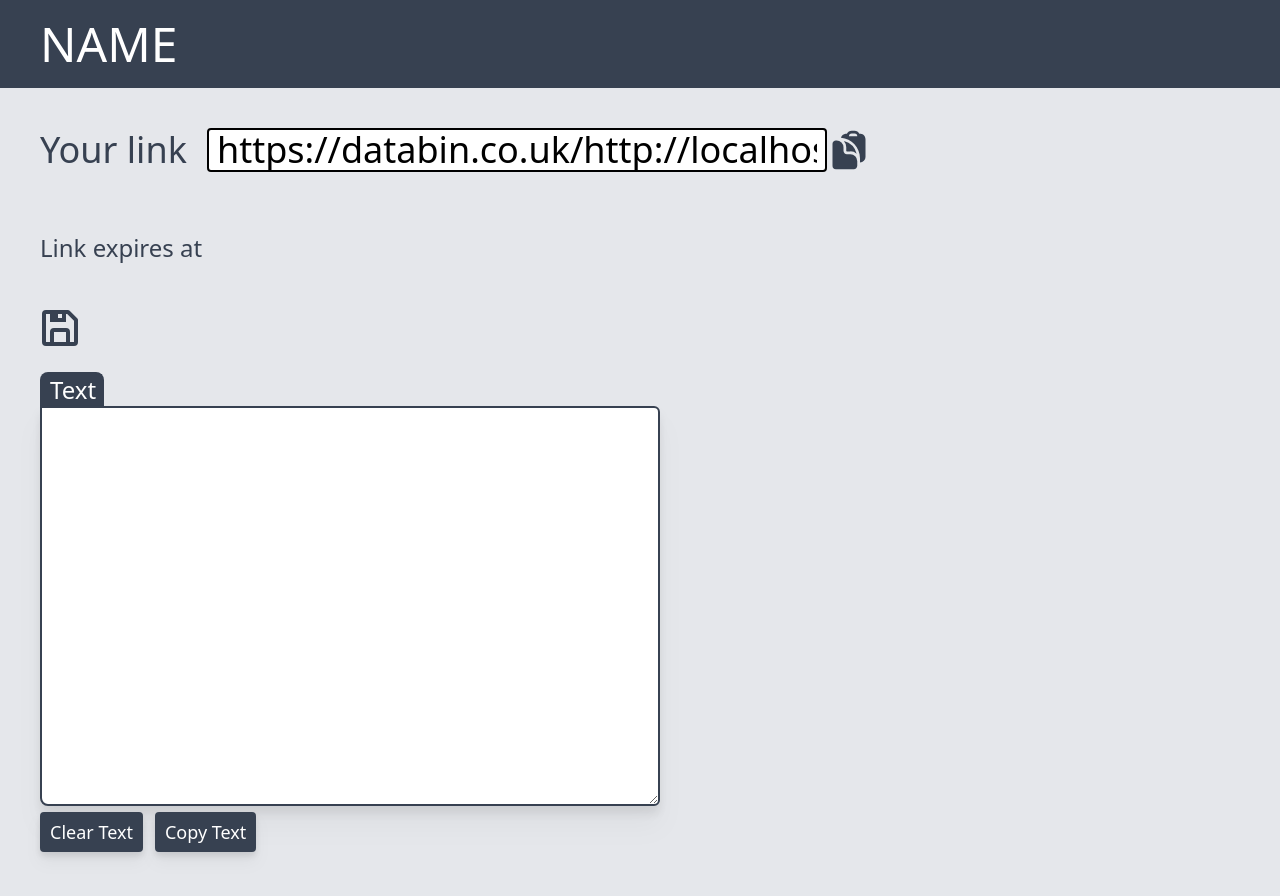
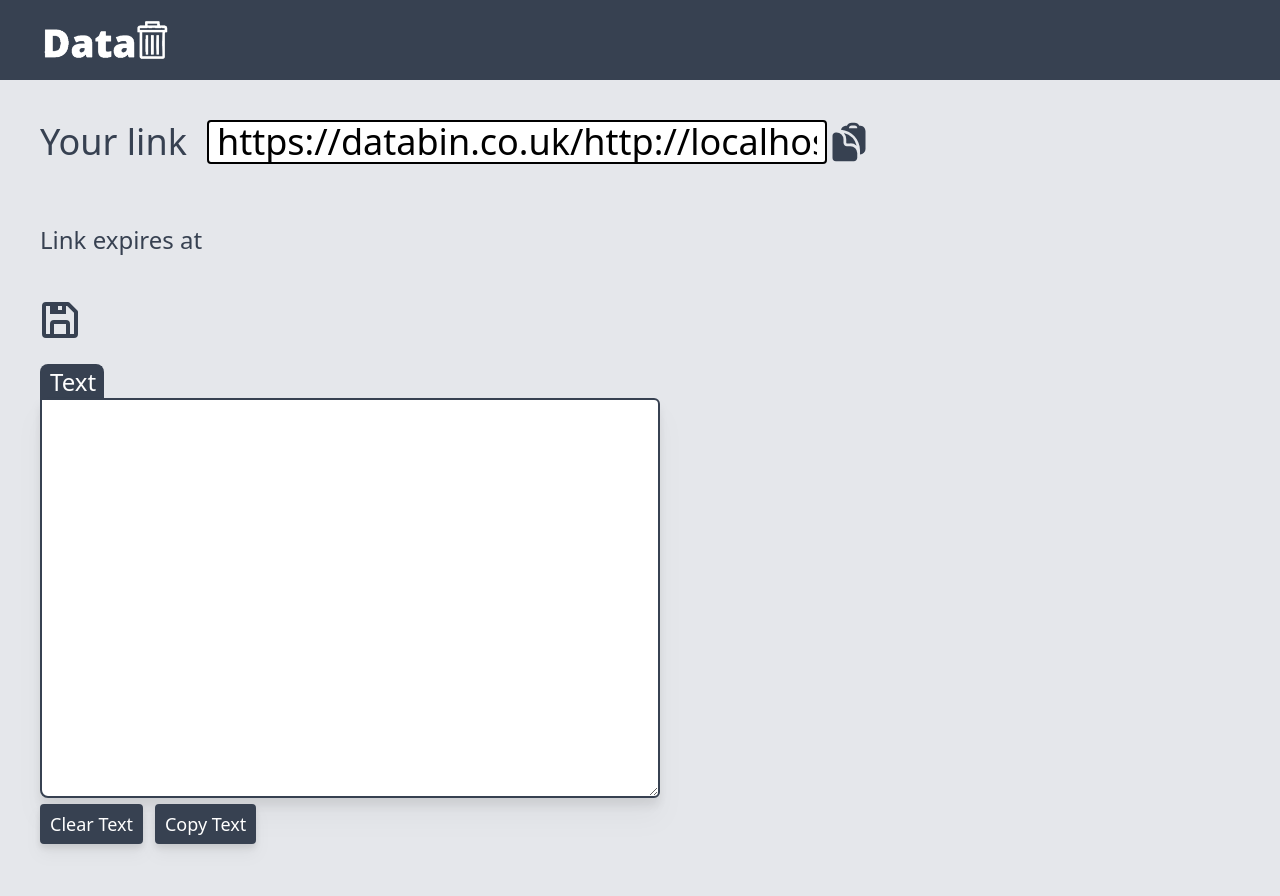
Before and after one commit to cemratip/Data-Bin-Frontend, a React (Create React App) app: page /1 in a window 1280 px wide. Shown: the top 896 px of the page. Built offline with nearby package versions, Linux system fonts and the light colour scheme; no server answers.

Commit message:
added logo to header

```diff
--- a/src/ExistingLink.js
+++ b/src/ExistingLink.js
@@ -1,6 +1,7 @@
 import './page.css';
 import {ClipboardDocumentCheckIcon, ClipboardDocumentIcon, EyeIcon} from '@heroicons/react/24/solid';
 import { EyeSlashIcon } from '@heroicons/react/24/solid';
+import logo from './logo.png';
 import React, {useEffect, useState} from "react";
 import axios from 'axios';
 import {BiSave} from "react-icons/bi";
@@ -111,7 +112,9 @@ export default function ExistingLink() {
 
     return (
         <div className='text-gray-700 bg-gray-200'>
-            <h1 className='pl-10 text-5xl bg-gray-700 text-white py-5'>NAME</h1>
+            <div className='pl-10 text-5xl bg-gray-700 text-white py-5'>
+                <img className='w-35 h-10' src={logo} alt=''></img>
+            </div>
             {linkNotFound &&
                 <div className='h-screen'>
                     <p className='text-5xl text-center pt-24'>Link Not Found</p>
--- a/src/NewLink.js
+++ b/src/NewLink.js
@@ -5,6 +5,7 @@ import { EyeIcon } from '@heroicons/react/24/solid';
 import { EyeSlashIcon } from '@heroicons/react/24/solid';
 import { ClipboardDocumentIcon } from '@heroicons/react/24/solid';
 import { ClipboardDocumentCheckIcon } from '@heroicons/react/24/solid';
+import logo from './logo.png';
 import { BiSave } from 'react-icons/bi';
 import bcrypt from "bcryptjs";
 
@@ -90,7 +91,9 @@ export default function NewLink() {
 
     return (
         <div className='text-gray-700 bg-gray-200'>
-        <h1 className='pl-10 text-5xl bg-gray-700 text-white py-5'>NAME</h1>
+            <div className='pl-10 text-5xl bg-gray-700 text-white py-5'>
+                <img className='w-35 h-10' src={logo} alt=''></img>
+            </div>
             <div className='flex items-center pl-10 pt-10 pb-10'>
                 <p className='text-4xl pr-5'>Your link</p>
                 <input className='text-black border-2 border-black w-1/2 rounded px-2 text-4xl w-100' type='text' readOnly={true} value={link}></input>
```
Also changed, not shown: src/body.png (deleted), src/logo.png (added).
